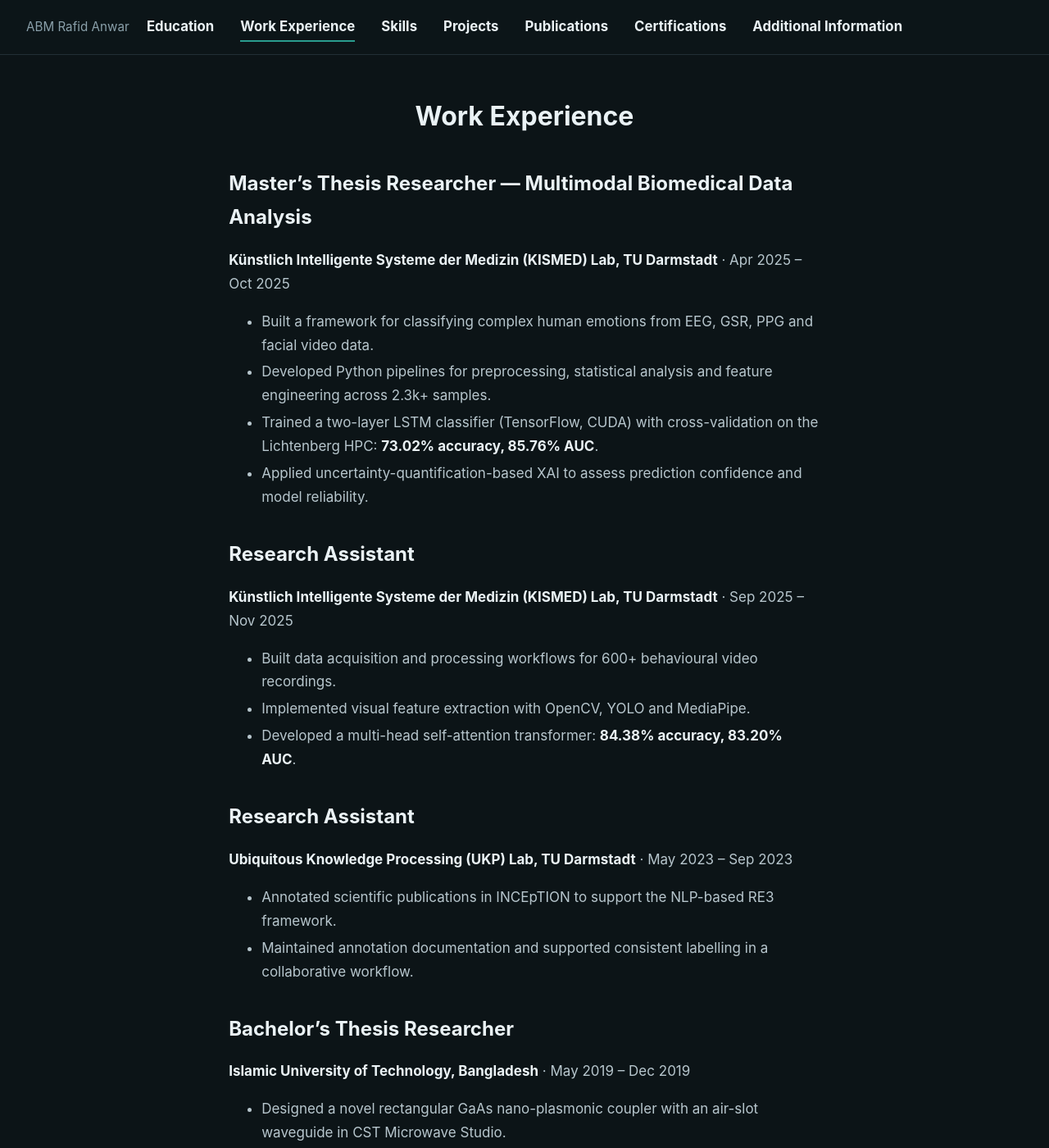
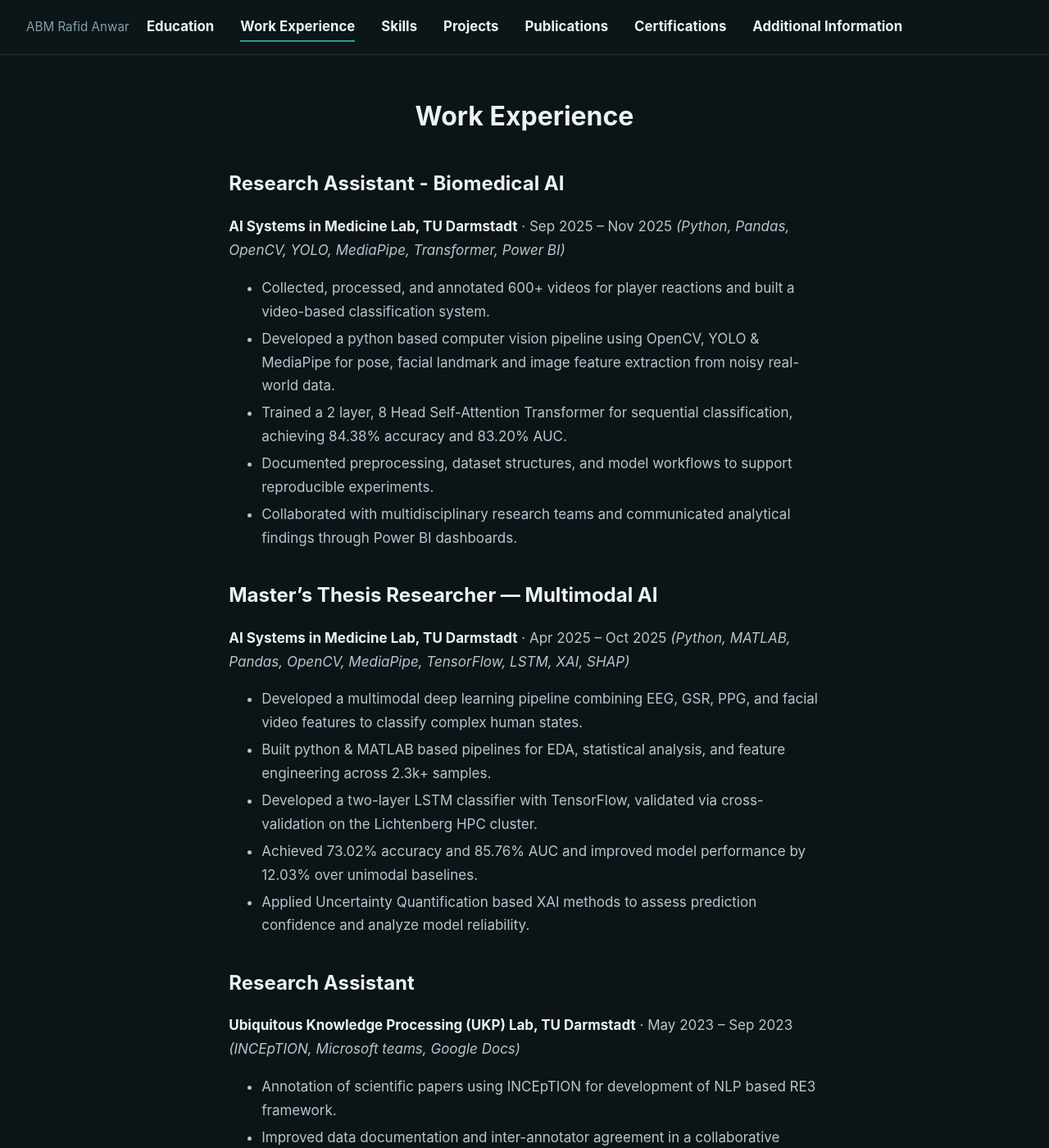
Before and after one commit to RafidAnwar/rafidanwar.github.io, a Jekyll site: the page built from work experience.md, in a window 1280 px wide and 1400 px high. Shown: the whole window at 82% size. Built offline with Jekyll 4.4.1, drawn with Linux system fonts in a browser that asks for light colours; some of the changed text lies outside the part shown.

Commit message:
Update work experience.md

```diff
--- a/work experience.md
+++ b/work experience.md
@@ -3,26 +3,32 @@ layout: default
 permalink: /work experience/
 title: "Work Experience"
 ---
+## Research Assistant - Biomedical AI
+**AI Systems in Medicine Lab, TU Darmstadt** · Sep 2025 – Nov 2025
+*(Python, Pandas, OpenCV, YOLO, MediaPipe, Transformer, Power BI)*
+- Collected, processed, and annotated 600+ videos for player reactions and built a video-based classification system.
+- Developed a python based computer vision pipeline using OpenCV, YOLO & MediaPipe for pose, facial landmark and image feature extraction from noisy real-world data.
+- Trained a 2 layer, 8 Head Self-Attention Transformer for sequential classification, achieving 84.38% accuracy and 83.20% AUC.
+- Documented preprocessing, dataset structures, and model workflows to support reproducible experiments.
+- Collaborated with multidisciplinary research teams and communicated analytical findings through Power BI dashboards.
 
-## Master's Thesis Researcher — Multimodal Biomedical Data Analysis
-**Künstlich Intelligente Systeme der Medizin (KISMED) Lab, TU Darmstadt** · Apr 2025 – Oct 2025
-- Built a framework for classifying complex human emotions from EEG, GSR, PPG and facial video data.
-- Developed Python pipelines for preprocessing, statistical analysis and feature engineering across 2.3k+ samples.
-- Trained a two-layer LSTM classifier (TensorFlow, CUDA) with cross-validation on the Lichtenberg HPC: **73.02% accuracy, 85.76% AUC**.
-- Applied uncertainty-quantification-based XAI to assess prediction confidence and model reliability.
-
-## Research Assistant
-**Künstlich Intelligente Systeme der Medizin (KISMED) Lab, TU Darmstadt** · Sep 2025 – Nov 2025
-- Built data acquisition and processing workflows for 600+ behavioural video recordings.
-- Implemented visual feature extraction with OpenCV, YOLO and MediaPipe.
-- Developed a multi-head self-attention transformer: **84.38% accuracy, 83.20% AUC**.
+## Master's Thesis Researcher — Multimodal AI
+**AI Systems in Medicine Lab, TU Darmstadt** · Apr 2025 – Oct 2025
+*(Python, MATLAB, Pandas, OpenCV, MediaPipe, TensorFlow, LSTM, XAI, SHAP)*
+- Developed a multimodal deep learning pipeline combining EEG, GSR, PPG, and facial video features to classify complex human states.
+- Built python & MATLAB based pipelines for EDA, statistical analysis, and feature engineering across 2.3k+ samples.
+- Developed a two-layer LSTM classifier with TensorFlow, validated via cross-validation on the Lichtenberg HPC cluster.
+- Achieved 73.02% accuracy and 85.76% AUC and improved model performance by 12.03% over unimodal baselines.
+- Applied Uncertainty Quantification based XAI methods to assess prediction confidence and analyze model reliability.
 
 ## Research Assistant
 **Ubiquitous Knowledge Processing (UKP) Lab, TU Darmstadt** · May 2023 – Sep 2023
-- Annotated scientific publications in INCEpTION to support the NLP-based RE3 framework.
-- Maintained annotation documentation and supported consistent labelling in a collaborative workflow.
+*(INCEpTION, Microsoft teams, Google Docs)*
+- Annotation of scientific papers using INCEpTION for development of NLP based RE3 framework.
+- Improved data documentation and inter-annotator agreement in a collaborative annotation workflow.
 
 ## Bachelor's Thesis Researcher
 **Islamic University of Technology, Bangladesh** · May 2019 – Dec 2019
-- Designed a novel rectangular GaAs nano-plasmonic coupler with an air-slot waveguide in CST Microwave Studio.
-- Reached **81.07% coupling efficiency** at 1.55 µm through FIT-based simulations.
+*(CST Microwave Studio, MATLAB)*
+- Designed a novel rectangular GaAs nano-plasmonic coupler with an air-slot waveguide using CST Microwave Studio.
+- Optimized the coupler design to achieve 81.07% coupling efficiency at 1.55μm wavelengths through FIT-based simulations.
```
